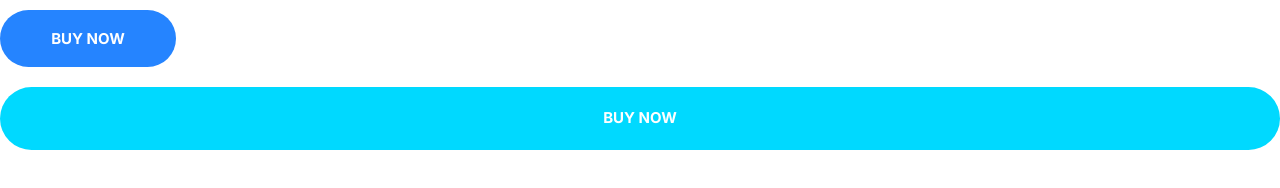
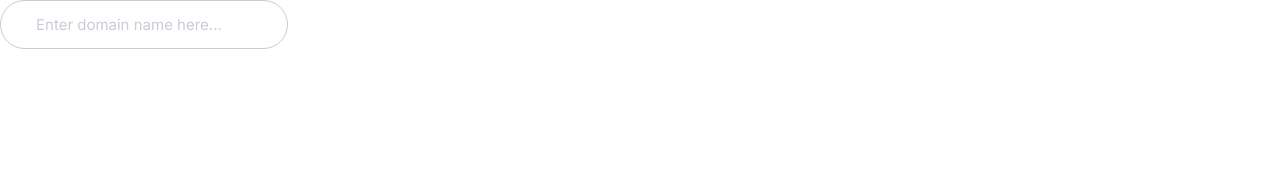
Before and after one commit to dlamontsr/mosh, a plain HTML site: page index.html in a window 1280 px wide. Drawn offline with Linux system fonts and the light colour scheme.

Commit message:
Defined the inputs component.

```diff
--- a/css/styles.css
+++ b/css/styles.css
@@ -277,3 +277,24 @@ a {
     font-size: 1.5rem;
   }
 }
+
+/* Inputs */
+
+.input {
+  border-radius: var(--border-radius);
+  border: 1px solid var(--color-border);
+  color: var(--color-headings);
+  font-size: 2rem;
+  outline: 0;
+  padding: 1.5rem 3.5rem;
+}
+
+::placeholder {
+  color: #cdcbd7;
+}
+
+@media screen and (min-width: 1024px) {
+  .input {
+    font-size: 1.5rem;
+  }
+}
--- a/index.html
+++ b/index.html
@@ -16,7 +16,6 @@
     <link rel="stylesheet" href="/css/styles.css" />
   </head>
   <body>
-    <button class="btn btn--primary">Buy Now</button>
-    <a href="#" class="btn btn--secondary btn--block">Buy Now</a>
+    <input type="text" class="input" placeholder="Enter domain name here..." />
   </body>
 </html>
```
Also changed, not shown: components/inputs.html (added, +1 -0 lines).
